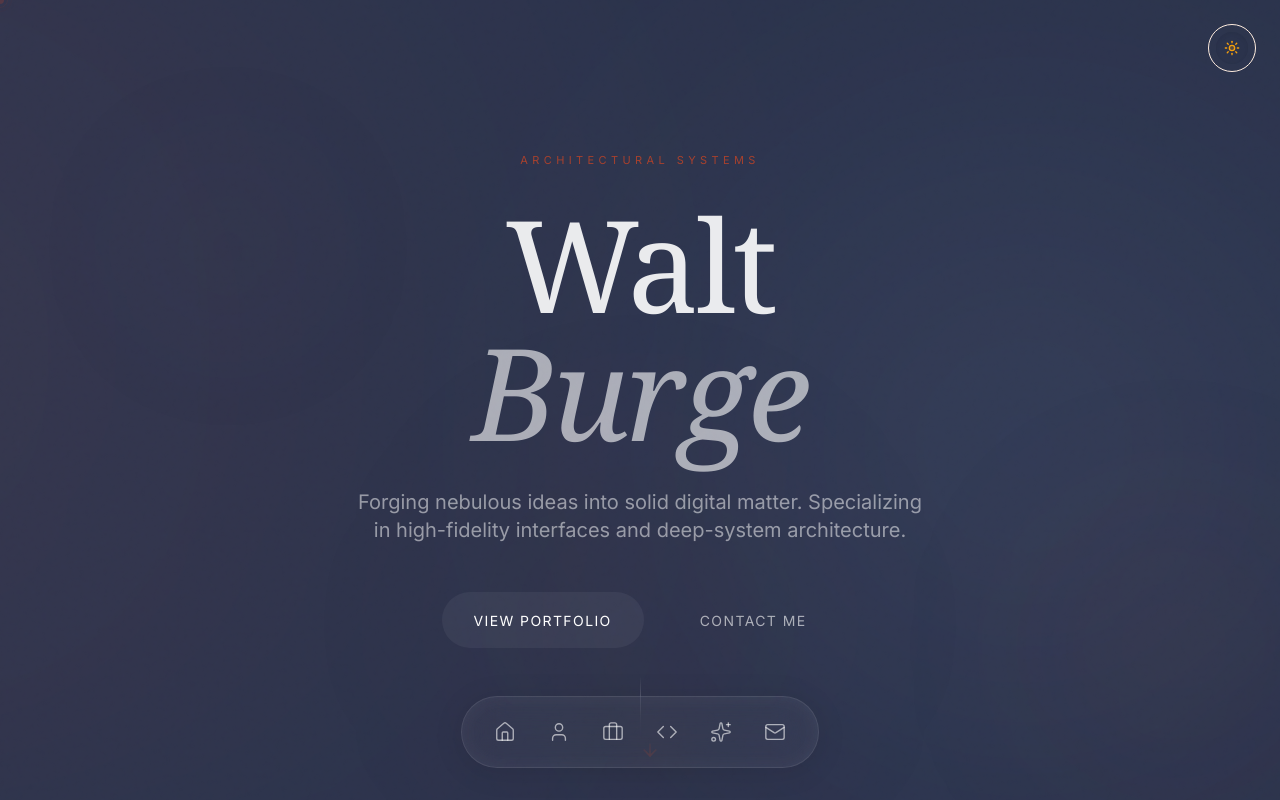
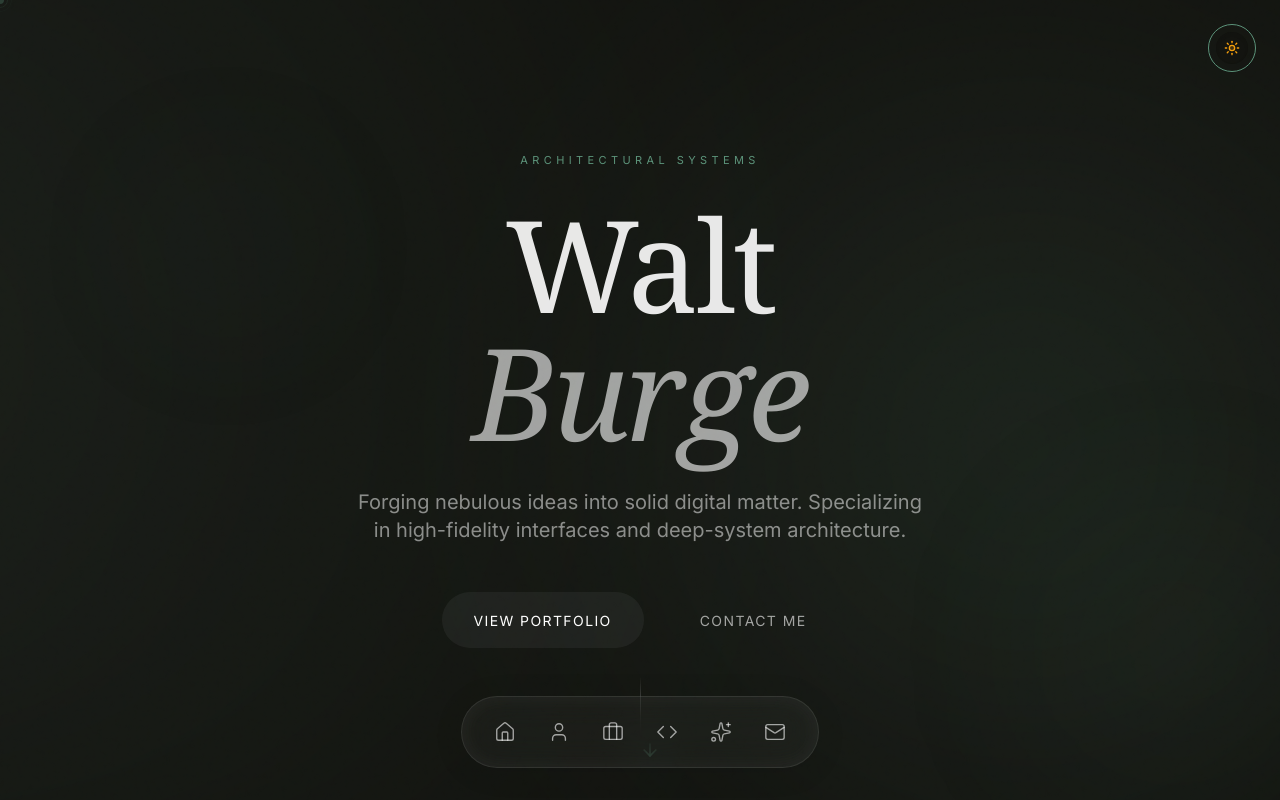
Before and after one commit to Aphrodine-wq/WaltBurge.com, a React (Vite) app: page / in a window 1280 px wide. Shown: the top 800 px of the page. Built offline with nearby package versions, Linux system fonts and the light colour scheme; a web font is replaced by a local one.

Commit message:
Apply strict Two-Tone theme: Onyx #12130F and Jungle Green #5B9279

```diff
--- a/components/Hero.tsx
+++ b/components/Hero.tsx
@@ -22,15 +22,12 @@ export const Hero: React.FC = () => {
       id={SectionId.HERO}
       className="relative min-h-screen flex flex-col items-center justify-center overflow-hidden"
     >
-      <div className="absolute inset-0 bg-[#2A324B] z-0">
-        {/* Mesh 1: Reddish Brown Accent */}
+      <div className="absolute inset-0 bg-[#12130F] z-0">
+        {/* Mesh 1: Jungle Green Accent */}
         <div className="absolute top-[-20%] left-[-20%] w-[80vw] h-[80vw] bg-[radial-gradient(circle_at_center,rgb(var(--aurora-teal)/0.1),transparent_70%)] blur-[120px] animate-aurora mix-blend-screen" />
 
-        {/* Mesh 2: Muted Slate Depth */}
-        <div className="absolute bottom-[-20%] right-[-20%] w-[80vw] h-[80vw] bg-[radial-gradient(circle_at_center,rgb(var(--aurora-purple)/0.15),transparent_70%)] blur-[120px] animate-float-dream mix-blend-screen" />
-
-        {/* Mesh 3: Center Warm Glow (Linen/Reddish) */}
-        <div className="absolute top-[30%] left-[20%] w-[60vw] h-[60vw] bg-[radial-gradient(circle_at_center,rgba(165,64,45,0.05),transparent_60%)] blur-[100px] animate-pulse-slow" />
+        {/* Mesh 2: Jungle Green Depth */}
+        <div className="absolute bottom-[-20%] right-[-20%] w-[80vw] h-[80vw] bg-[radial-gradient(circle_at_center,rgb(var(--aurora-teal)/0.15),transparent_70%)] blur-[120px] animate-float-dream mix-blend-screen" />
       </div>
 
       <motion.div
@@ -97,10 +94,10 @@ export const Hero: React.FC = () => {
         </motion.div>
       </motion.div>
 
-      {/* Floating Ambient Elements */}
+      {/* Floating Ambient Elements - Strict Jungle Green */}
       <motion.div style={{ y: y2 }} className="absolute inset-0 pointer-events-none z-0">
-        <FloatingOrb x="10%" y="20%" size={200} color="rgba(92, 107, 137, 0.1)" delay={0} />
-        <FloatingOrb x="80%" y="60%" size={300} color="rgba(165, 64, 45, 0.08)" delay={2} />
+        <FloatingOrb x="10%" y="20%" size={200} color="rgba(91, 146, 121, 0.1)" delay={0} />
+        <FloatingOrb x="80%" y="60%" size={300} color="rgba(91, 146, 121, 0.08)" delay={2} />
       </motion.div>
 
       {/* Scroll Hint */}
--- a/index.css
+++ b/index.css
@@ -6,35 +6,35 @@
 
 @layer base {
   :root {
-    /* Space Indigo Palette */
-    --bg-deep: 42 50 75;
-    /* #2A324B - Space Indigo */
-    --bg-nebula: 28 34 53;
-    /* #1C2235 - Deep Indigo */
-    --text-glow: 255 237 223;
-    /* #FFEDDF - Linen */
+    /* Two-Tone Palette: Onyx & Jungle */
+    --bg-deep: 18 19 15;
+    /* #12130F - Onyx */
+    --bg-nebula: 18 19 15;
+    /* #12130F - Onyx (Flat) */
+    --text-glow: 91 146 121;
+    /* #5B9279 - Jungle Green */
 
-    /* Accents */
-    --aurora-teal: 165 64 45;
-    /* #A5402D - Reddish Brown (Primary Accent) */
-    --aurora-purple: 92 107 137;
-    /* #5C6B89 - Muted Slate (Secondary) */
-    --aurora-pink: 255 237 223;
-    /* #FFEDDF - Linen (Highlight) */
+    /* Accents - All Jungle Green */
+    --aurora-teal: 91 146 121;
+    /* #5B9279 */
+    --aurora-purple: 91 146 121;
+    /* #5B9279 */
+    --aurora-pink: 91 146 121;
+    /* #5B9279 */
 
     /* Semantic mapping */
     --bg-primary: var(--bg-deep);
     --bg-secondary: var(--bg-nebula);
-    --bg-surface: 58 68 88;
-    /* Lighter Indigo for surface */
+    --bg-surface: 18 19 15;
+    /* Keep surface flat Onyx or maybe slight opacity if needed, sticking to strict */
 
     --text-primary: var(--text-glow);
-    --text-secondary: 165 64 45;
-    /* Reddish Brown */
+    --text-secondary: 91 146 121;
+    /* Jungle Green */
 
     --accent-color: var(--aurora-teal);
-    --border-color: 255 237 223;
-    /* Linen used with low opacity */
+    --border-color: 91 146 121;
+    /* Jungle Green for borders */
   }
 
   body {
```
